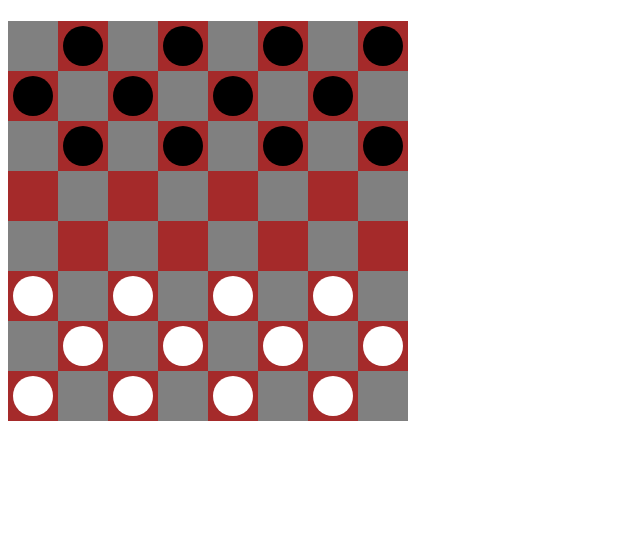
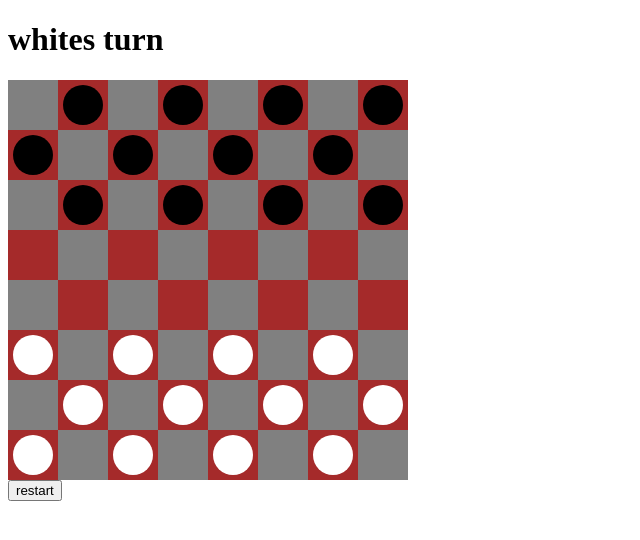
Before and after one commit to nodatanodata/Checkers-, a plain HTML site: page index.html in a window 1280 px wide. Shown: the whole page, without its empty margins (0-640 px from the left). Drawn offline with Linux system fonts and the light colour scheme.

Commit message:
Update index.html

```diff
--- a/index.html
+++ b/index.html
@@ -7,8 +7,11 @@
     <link rel="stylesheet" href="style.css">
 </head>
 <body>
-    <h1 id="whos-turn"></h1>
-    <div id="board"></div>
+    <div id="box">
+        <h1 id="screen"></h2>
+        <div id="board"></div>
+        <button id="button">restart</button>
+    </div>
     <script src="app.js"></script>
 </body>
 </html>
```
